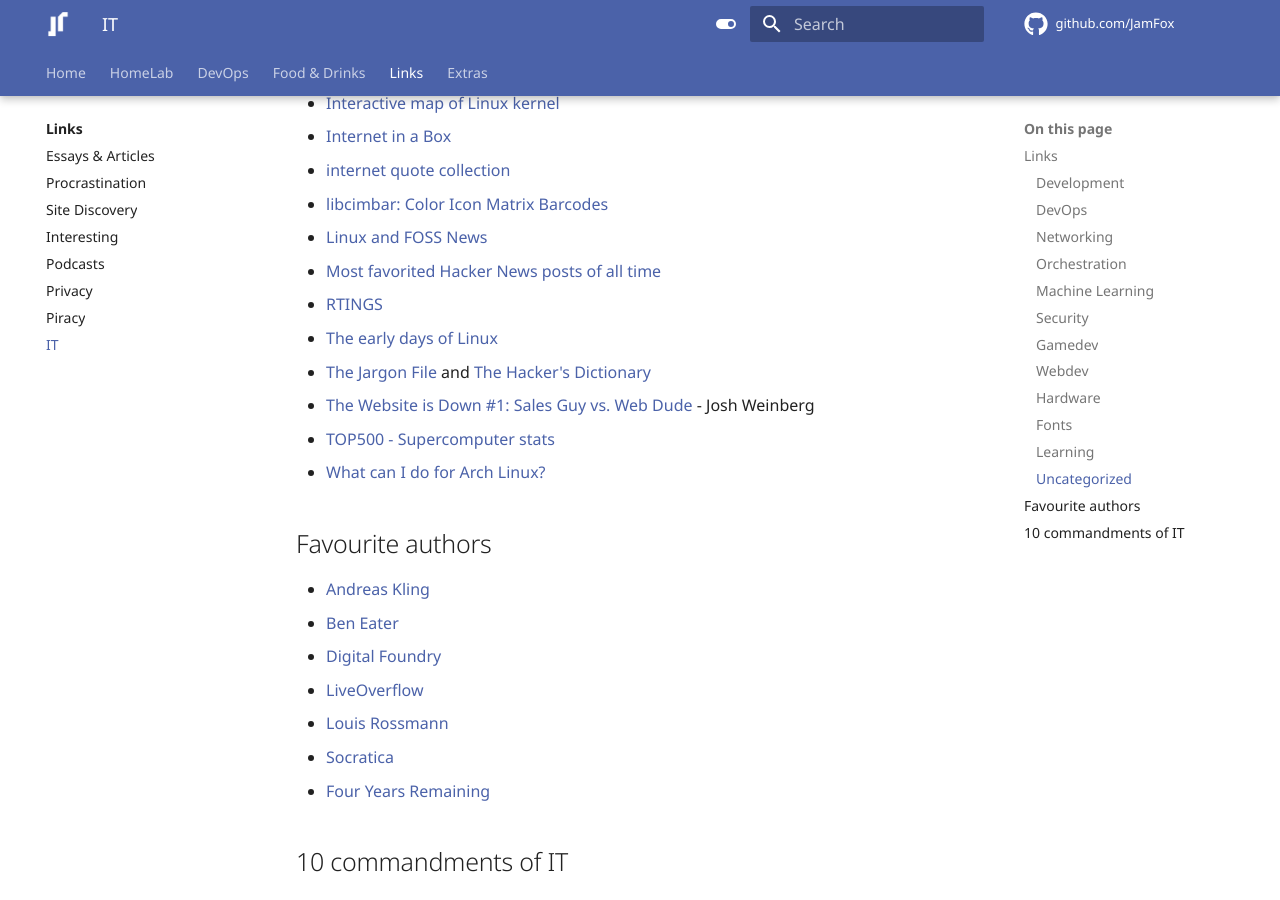
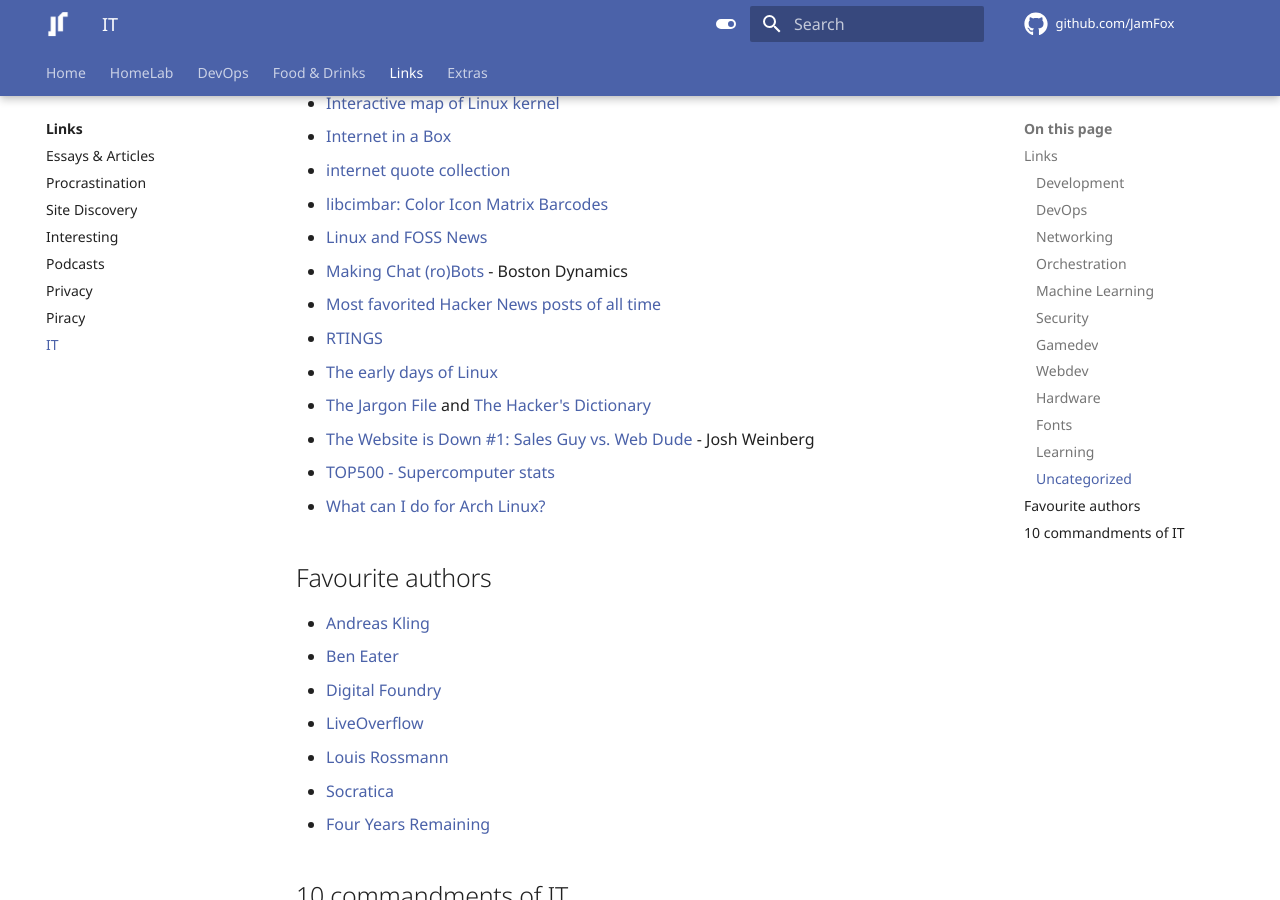
Before and after one commit to JamFox/docs.jamfox.dev, an MkDocs documentation site: the page built from docs/content/links/it.md, in a window 1280 px wide and 900 px high, scrolled down 3776 px. Built offline with MkDocs 1.6.1 and Material for MkDocs 9.7.7, drawn with Linux system fonts in a browser that asks for light colours; comment, search, counter and statistics services are not loaded.

Commit message:
add chatbots

```diff
--- a/docs/content/links/it.md
+++ b/docs/content/links/it.md
@@ -125,6 +125,7 @@ title: "IT"
 - [internet quote collection](http://bash.org/)
 - [libcimbar: Color Icon Matrix Barcodes](https://github.com/sz3/libcimbar)
 - [Linux and FOSS News](https://lwn.net/)
+- [Making Chat (ro)Bots](https://www.youtube.com/watch?v=djzOBZUFzTw) - Boston Dynamics
 - [Most favorited Hacker News posts of all time](https://observablehq.com/@tomlarkworthy/hacker-favourites-analysis)
 - [RTINGS](https://www.rtings.com/)
 - [The early days of Linux](https://lwn.net/SubscriberLink/928581/841b747332791ac4/)
```
